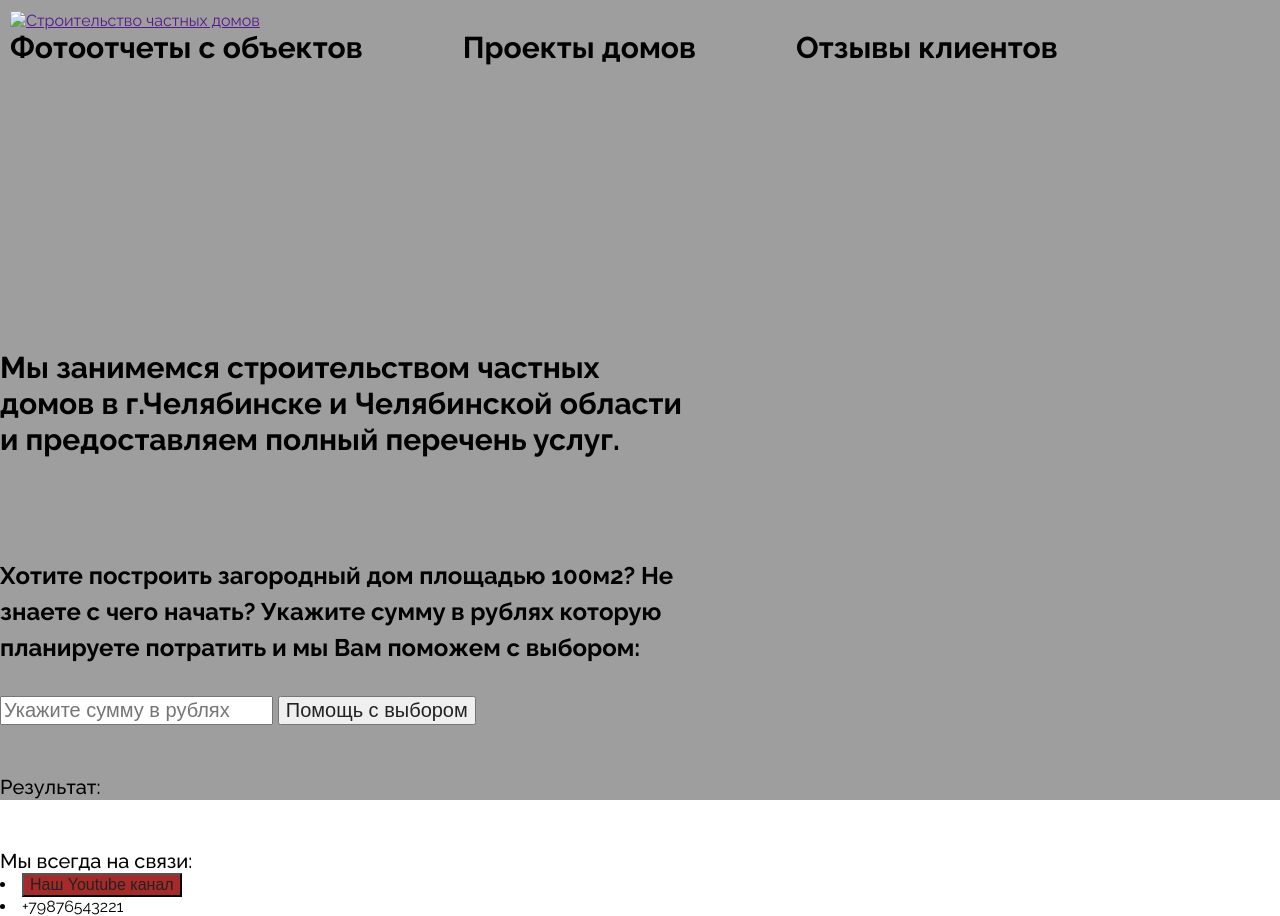
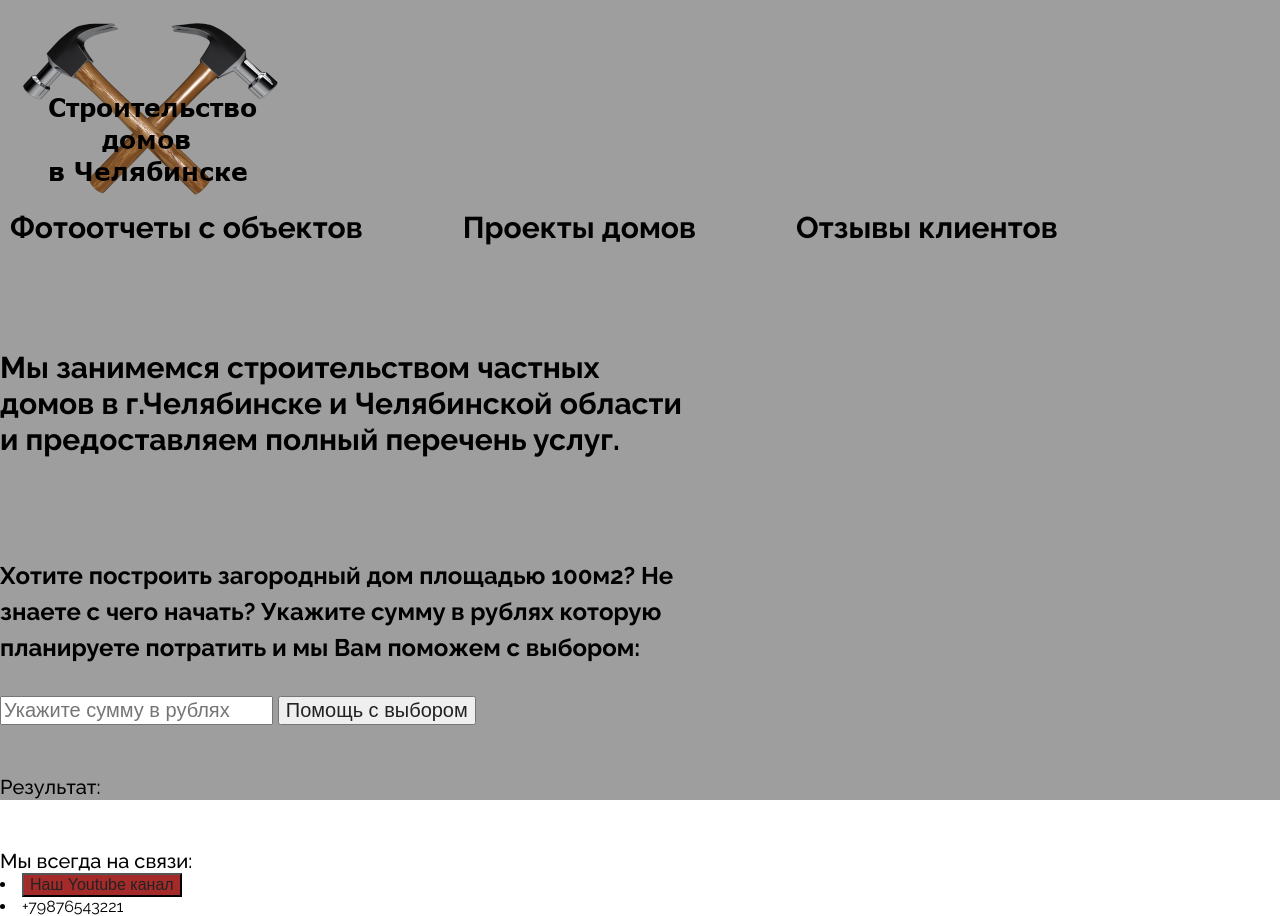
Before and after one commit to Yurii-Zelenkin/site-stroika, a plain HTML site: page index.html in a window 1280 px wide. Drawn offline with Linux system fonts and the light colour scheme; the site is published under a folder, as on GitHub Pages, so addresses that start at the root find nothing.

Commit message:
изменил путь Logo, т.к. не отображался на сайте

```diff
--- a/index.html
+++ b/index.html
@@ -15,7 +15,7 @@
           <div class="header_logo">
             <a href="" class="header_logo-link">
               <img
-                src="/img/logo.png"
+                src="./img/logo.png"
                 alt="Строительство частных домов"
                 class="header_logo-pic"
               />
```
